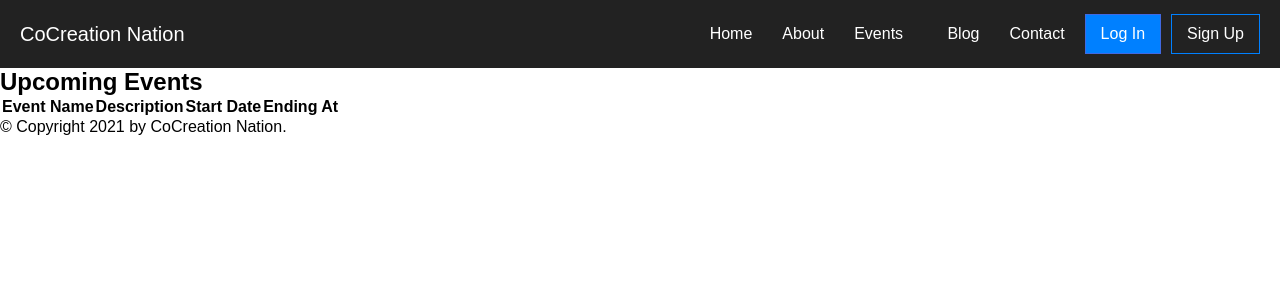
After one commit to CoCreationNation/Prototype, a Flask app: page /events in a window 1280 px wide. The commit adds this page. Shown: the top 300 px of the page. Run offline with Flask 2, Linux system fonts and the light colour scheme; lists and menus that the app fills with data are empty.

Commit message:
Add functionality to create and view events

```diff
--- a/services/web/project/__init__.py
+++ b/services/web/project/__init__.py
@@ -4,12 +4,15 @@ This file is used to instantiate the Flask app.
 
 from flask import Flask
 from flask_sqlalchemy import SQLAlchemy
+from flask_wtf.csrf import CSRFProtect
 
 
 app = Flask(__name__)
 app.config.from_object("project.config.Config")
 db = SQLAlchemy(app)
+csrf = CSRFProtect(app)
 
 # while it is usually better to do all imports at the top of the file, importing here mid-file is a best practice for Flask
 from project import models
 from project import views
+from project import forms
--- a/services/web/project/config.py
+++ b/services/web/project/config.py
@@ -7,3 +7,4 @@ basedir = os.path.abspath(os.path.dirname(__file__))
 class Config(object):
     SQLALCHEMY_DATABASE_URI = os.getenv("DATABASE_URL", "sqlite://")
     SQLALCHEMY_TRACK_MODIFICATIONS = False
+    SECRET_KEY = os.urandom(12)
--- /dev/null
+++ b/services/web/project/helpers.py
@@ -0,0 +1,8 @@
+from datetime import datetime
+
+from project import models
+
+def get_future_events() -> list:
+    now = datetime.now()
+    future_events = models.Event.query.filter(models.Event.end_utc > now).all()
+    return future_events
--- a/services/web/project/static/styles.css
+++ b/services/web/project/static/styles.css
@@ -12,7 +12,7 @@ nav {
     background: #222;
     padding: 0 15px;
 }
-a {
+nav a {
     color: white;
     text-decoration: none;
 }
--- a/services/web/project/templates/base.html
+++ b/services/web/project/templates/base.html
@@ -17,8 +17,8 @@
             <li class="item has-submenu">
                 <a tabindex="0">Events</a>
                 <ul class="submenu">
-                    <li class="subitem"><a href="#">Upcoming Events</a></li>
-                    <li class="subitem"><a href="#">Create Event</a></li>
+                    <li class="subitem"><a href="{{ url_for('view_events') }}">Upcoming Events</a></li>
+                    <li class="subitem"><a href="{{ url_for('create_event') }}">Create Event</a></li>
                     <li class="subitem"><a href="#">Join Event</a></li>
                 </ul>
             </li>
--- /dev/null
+++ b/services/web/project/templates/events.html
@@ -0,0 +1,25 @@
+{% extends "base.html" %}
+
+{% block title %}Events{% endblock %}
+
+{% block content %}
+<h2>Upcoming Events</h2>
+<table>
+    <tr>
+        <th>Event Name</th>
+        <th>Description</th>
+        <th>Start Date</th>
+        <th>Ending At</th>
+    </tr>
+    {% for event in events %}
+    <script>console.log("{{ event }}")</script>
+    <tr>
+        <td><a href="{{ url_for('view_event_details', event_id=event.id) }}">{{ event.title }}</a></td>
+        <td>{{ event.description }}</td>
+        <td>{{ event.start_utc }}</td>
+        <td>{{ event.end_utc }}</td>
+    </tr>
+    {% endfor %}
+</table>
+
+{% endblock %}
--- a/services/web/project/views.py
+++ b/services/web/project/views.py
@@ -1,10 +1,48 @@
 """
 This file contains all the routes for the Flask app.
 """
-from flask import render_template
+from datetime import datetime
+
+from flask import render_template, redirect
 
 from project import app
+from project import db
+from project import forms
+from project import models
+from project import helpers
+
 
 @app.route('/')
 def index():
     return render_template('home.html')
+
+
+@app.route('/events/create-event', methods=['GET', 'POST'])
+def create_event():
+    form = forms.CreateEventForm()
+    print(form.data)
+    if form.validate_on_submit():
+        print('Adding event to DB...')
+        event = models.Event(
+            start_utc = form.start.data,
+            end_utc = form.end.data,
+            title = form.title.data,
+            description = form.description.data
+        )
+        db.session.add(event)
+        db.session.commit()
+        print('Event successfully added to DB.')
+        return redirect('/events')
+    return render_template('create_event.html', form=form)
+
+
+@app.route('/events')
+def view_events():
+    events = helpers.get_future_events()
+    return render_template('events.html', events=events)
+
+
+@app.route('/events/<int:event_id>')
+def view_event_details(event_id: int):
+    event = models.Event.query.get(event_id)
+    return render_template('event_details.html', event=event)
--- a/services/web/requirements.txt
+++ b/services/web/requirements.txt
@@ -1,3 +1,4 @@
 Flask==1.1.2
 Flask-SQLAlchemy==2.5.1
+Flask-WTF==0.15.1
 psycopg2-binary==2.9.1
```
Also changed, not shown: dev_help.md (+21 -4 lines), services/web/project/forms.py (added, +10 -0 lines), services/web/project/models.py (+16 -0 lines), services/web/project/templates/create_event.html (added, +15 -0 lines), services/web/project/templates/event_details.html (added, +11 -0 lines), ccn_erd.drawio.png (added).
